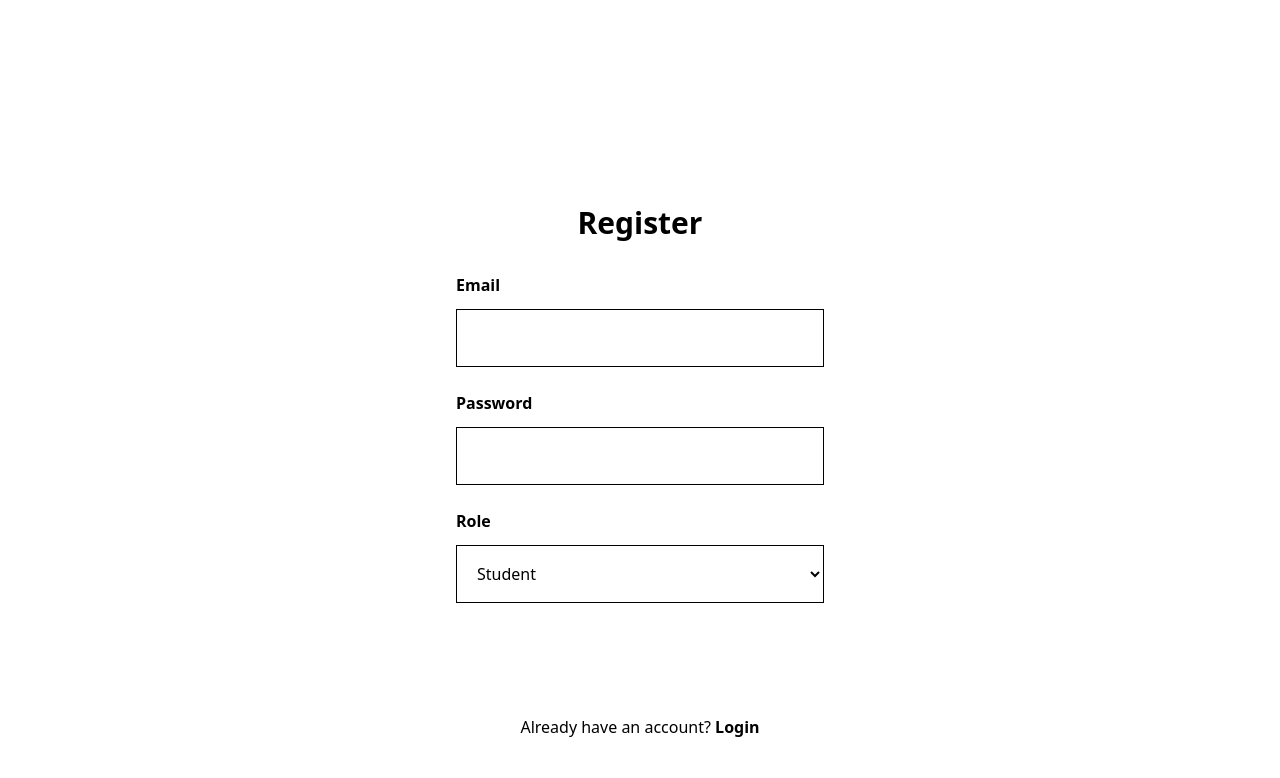
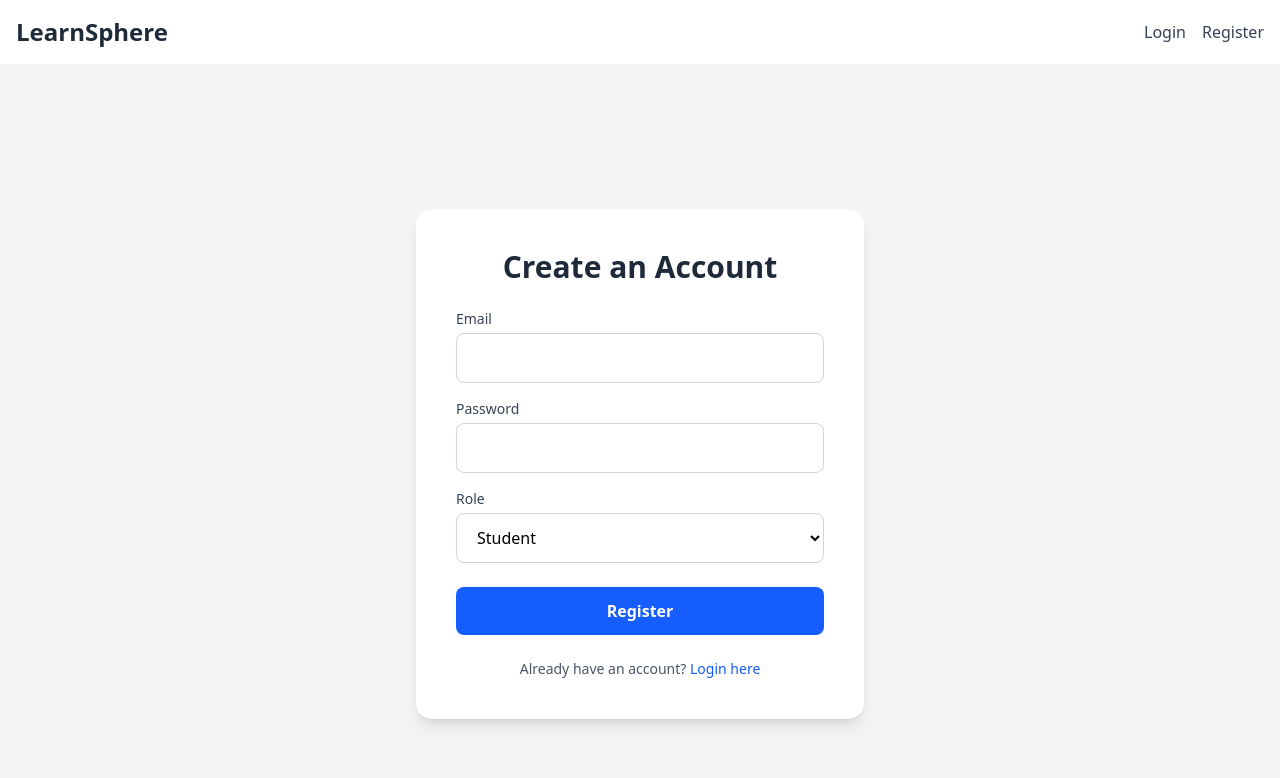
Before and after one commit to adityamakadiya/learnsphere-frontend, a React (Vite) app in the folder vite-project/: page /register in a window 1280 px wide. Shown: the top 778 px of the page. Built offline with nearby package versions, Linux system fonts and the light colour scheme.

Commit message:
CSS added

```diff
--- a/vite-project/src/components/Navbar.jsx
+++ b/vite-project/src/components/Navbar.jsx
@@ -12,31 +12,35 @@ function Navbar() {
   };
 
   return (
-    <nav className="bg-primary p-5 shadow-modern">
-      <div className="container mx-auto flex justify-between items-center">
-        <Link
-          to="/"
-          className="text-white text-2xl font-extrabold tracking-wide"
-        >
+    <nav className="bg-white shadow-md py-4">
+      <div className="container mx-auto px-4 flex justify-between items-center">
+        <Link to="/" className="text-2xl font-bold text-gray-800">
           LearnSphere
         </Link>
-        <div className="space-x-6 text-white font-semibold">
+
+        <div className="space-x-4 text-sm sm:text-base font-medium">
           {user ? (
             <>
-              <span>Welcome, {user.email}</span>
+              <span className="text-gray-600">Hi, {user.email}</span>
               <button
                 onClick={handleLogout}
-                className="hover:underline transition"
+                className="text-red-500 hover:text-red-600 transition"
               >
                 Logout
               </button>
             </>
           ) : (
             <>
-              <Link to="/login" className="hover:underline transition">
+              <Link
+                to="/login"
+                className="text-gray-700 hover:text-blue-600 transition"
+              >
                 Login
               </Link>
-              <Link to="/register" className="hover:underline transition">
+              <Link
+                to="/register"
+                className="text-gray-700 hover:text-blue-600 transition"
+              >
                 Register
               </Link>
             </>
--- a/vite-project/src/pages/Home.jsx
+++ b/vite-project/src/pages/Home.jsx
@@ -5,15 +5,20 @@ function Home() {
   const { user } = useContext(AuthContext);
 
   return (
-    <div className="min-h-screen flex items-center justify-center bg-primary/10">
-      <div className="text-center p-8 rounded-modern shadow-modern bg-white max-w-3xl mx-4">
-        <h1 className="text-5xl font-extrabold mb-6 text-primary">Welcome to LearnSphere</h1>
+    <div className="min-h-screen flex items-center justify-center bg-gray-100 px-4">
+      <div className="bg-white p-10 rounded-2xl shadow-xl text-center max-w-2xl w-full">
+        <h1 className="text-4xl font-bold mb-4 text-gray-800">
+          Welcome to LearnSphere
+        </h1>
         {user ? (
-          <p className="text-lg text-secondary">
-            Hello, {user.email}! You are logged in as {user.role}.
+          <p className="text-lg text-gray-700">
+            Hello, <span className="font-semibold">{user.email}</span>! You are
+            logged in as <span className="font-semibold">{user.role}</span>.
           </p>
         ) : (
-          <p className="text-lg text-secondary">Please log in or register to continue.</p>
+          <p className="text-lg text-gray-700">
+            Please log in or register to continue.
+          </p>
         )}
       </div>
     </div>
--- a/vite-project/src/pages/Login.jsx
+++ b/vite-project/src/pages/Login.jsx
@@ -21,48 +21,53 @@ function Login() {
   };
 
   return (
-    <div className="min-h-screen flex items-center justify-center bg-primary/10">
-      <div className="bg-white p-10 rounded-modern shadow-modern w-full max-w-md">
-        <h2 className="text-3xl font-extrabold mb-8 text-center text-primary">Login</h2>
-        {error && <p className="text-accent mb-6 text-center font-semibold">{error}</p>}
+    <div className="min-h-screen flex items-center justify-center bg-gray-100 px-4">
+      <div className="bg-white p-10 rounded-2xl shadow-lg w-full max-w-md">
+        <h2 className="text-3xl font-bold text-center text-gray-800 mb-6">
+          Login
+        </h2>
+        {error && (
+          <p className="text-red-500 text-center mb-4 font-medium">{error}</p>
+        )}
         <form onSubmit={handleSubmit}>
-          <div className="mb-6">
-            <label className="block text-secondary mb-3 font-semibold" htmlFor="email">
+          <div className="mb-4">
+            <label className="block text-sm font-medium text-gray-700 mb-1">
               Email
             </label>
             <input
               type="email"
-              id="email"
               value={email}
               onChange={(e) => setEmail(e.target.value)}
-              className="w-full p-4 border border-secondary rounded-modern focus:outline-none focus:ring-2 focus:ring-primary"
+              className="w-full px-4 py-3 border border-gray-300 rounded-lg focus:ring-2 focus:ring-blue-500 focus:outline-none"
               required
             />
           </div>
-          <div className="mb-8">
-            <label className="block text-secondary mb-3 font-semibold" htmlFor="password">
+          <div className="mb-6">
+            <label className="block text-sm font-medium text-gray-700 mb-1">
               Password
             </label>
             <input
               type="password"
-              id="password"
               value={password}
               onChange={(e) => setPassword(e.target.value)}
-              className="w-full p-4 border border-secondary rounded-modern focus:outline-none focus:ring-2 focus:ring-primary"
+              className="w-full px-4 py-3 border border-gray-300 rounded-lg focus:ring-2 focus:ring-blue-500 focus:outline-none"
               required
             />
           </div>
           <button
             type="submit"
-            className="w-full bg-primary text-white p-4 rounded-modern hover:bg-primary/90 transition"
+            className="w-full bg-blue-600 text-white py-3 rounded-lg font-semibold hover:bg-blue-700 transition"
           >
             Login
           </button>
         </form>
-        <p className="mt-6 text-center text-secondary font-medium">
-          Don’t have an account?{" "}
-          <Link to="/register" className="text-primary hover:underline font-semibold">
-            Register
+        <p className="text-sm text-gray-600 text-center mt-6">
+          Don't have an account?{" "}
+          <Link
+            to="/register"
+            className="text-blue-600 hover:underline font-medium"
+          >
+            Register now
           </Link>
         </p>
       </div>
--- a/vite-project/src/pages/Register.jsx
+++ b/vite-project/src/pages/Register.jsx
@@ -22,46 +22,47 @@ function Register() {
   };
 
   return (
-    <div className="min-h-screen flex items-center justify-center bg-primary/10">
-      <div className="bg-white p-10 rounded-modern shadow-modern w-full max-w-md">
-        <h2 className="text-3xl font-extrabold mb-8 text-center text-primary">Register</h2>
-        {error && <p className="text-accent mb-6 text-center font-semibold">{error}</p>}
+    <div className="min-h-screen flex items-center justify-center bg-gray-100 px-4">
+      <div className="bg-white p-10 rounded-2xl shadow-lg w-full max-w-md">
+        <h2 className="text-3xl font-bold text-center text-gray-800 mb-6">
+          Create an Account
+        </h2>
+        {error && (
+          <p className="text-red-500 text-center mb-4 font-medium">{error}</p>
+        )}
         <form onSubmit={handleSubmit}>
-          <div className="mb-6">
-            <label className="block text-secondary mb-3 font-semibold" htmlFor="email">
+          <div className="mb-4">
+            <label className="block text-sm font-medium text-gray-700 mb-1">
               Email
             </label>
             <input
               type="email"
-              id="email"
               value={email}
               onChange={(e) => setEmail(e.target.value)}
-              className="w-full p-4 border border-secondary rounded-modern focus:outline-none focus:ring-2 focus:ring-primary"
+              className="w-full px-4 py-3 border border-gray-300 rounded-lg focus:ring-2 focus:ring-blue-500 focus:outline-none"
+              required
+            />
+          </div>
+          <div className="mb-4">
+            <label className="block text-sm font-medium text-gray-700 mb-1">
+              Password
+            </label>
+            <input
+              type="password"
+              value={password}
+              onChange={(e) => setPassword(e.target.value)}
+              className="w-full px-4 py-3 border border-gray-300 rounded-lg focus:ring-2 focus:ring-blue-500 focus:outline-none"
               required
             />
           </div>
           <div className="mb-6">
-            <label className="block text-secondary mb-3 font-semibold" htmlFor="password">
-              Password
-            </label>
-            <input
-              type="password"
-              id="password"
-              value={password}
-              onChange={(e) => setPassword(e.target.value)}
-              className="w-full p-4 border border-secondary rounded-modern focus:outline-none focus:ring-2 focus:ring-primary"
-              required
-            />
-          </div>
-          <div className="mb-8">
-            <label className="block text-secondary mb-3 font-semibold" htmlFor="role">
+            <label className="block text-sm font-medium text-gray-700 mb-1">
               Role
             </label>
             <select
-              id="role"
               value={role}
               onChange={(e) => setRole(e.target.value)}
-              className="w-full p-4 border border-secondary rounded-modern focus:outline-none focus:ring-2 focus:ring-primary"
+              className="w-full px-4 py-3 border border-gray-300 rounded-lg focus:ring-2 focus:ring-blue-500 focus:outline-none"
             >
               <option value="Student">Student</option>
               <option value="Instructor">Instructor</option>
@@ -69,15 +70,18 @@ function Register() {
           </div>
           <button
             type="submit"
-            className="w-full bg-primary text-white p-4 rounded-modern hover:bg-primary/90 transition"
+            className="w-full bg-blue-600 text-white py-3 rounded-lg font-semibold hover:bg-blue-700 transition"
           >
             Register
           </button>
         </form>
-        <p className="mt-6 text-center text-secondary font-medium">
+        <p className="text-sm text-gray-600 text-center mt-6">
           Already have an account?{" "}
-          <Link to="/login" className="text-primary hover:underline font-semibold">
-            Login
+          <Link
+            to="/login"
+            className="text-blue-600 hover:underline font-medium"
+          >
+            Login here
           </Link>
         </p>
       </div>
```
